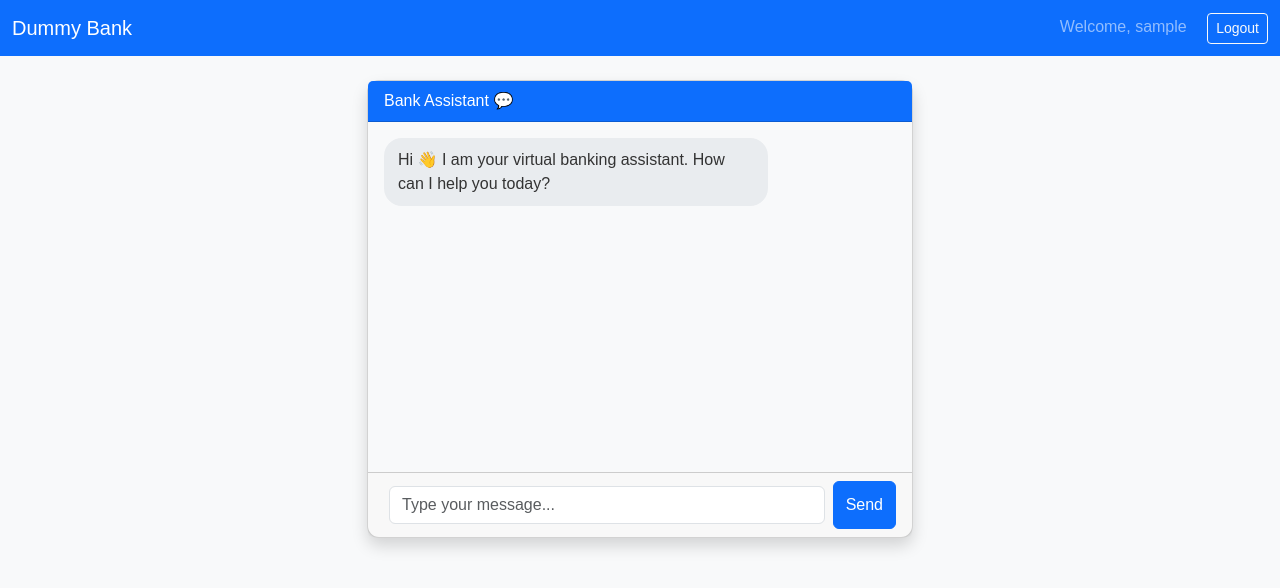
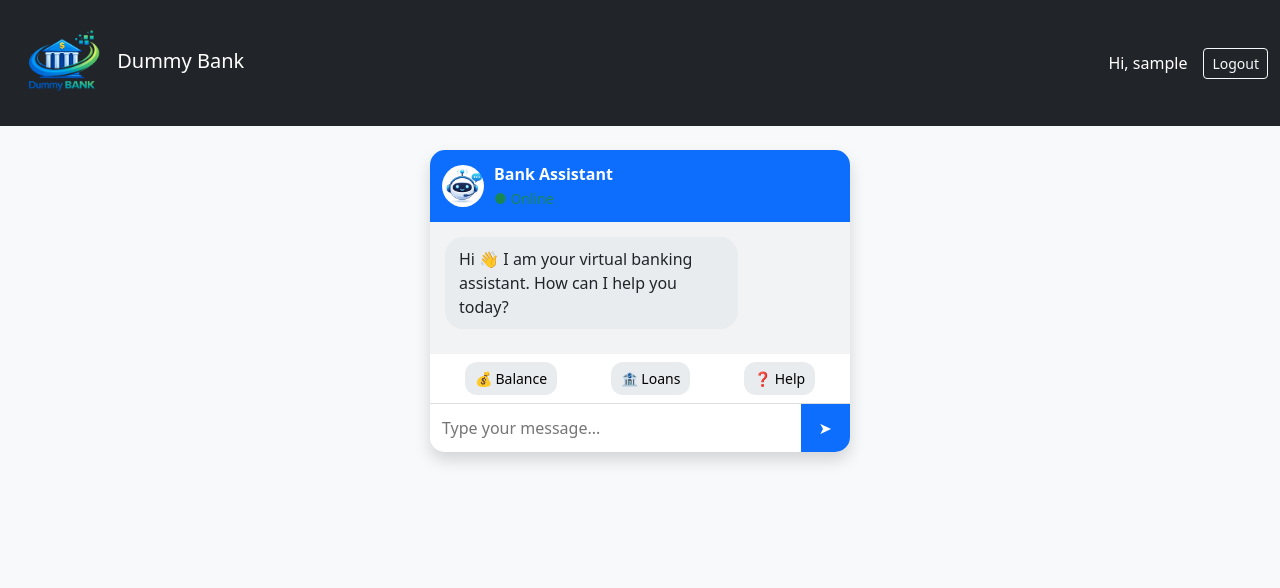
Before and after one commit to veduvin00/AN6001GrpProject, a Flask app: page /dashboard in a window 1280 px wide. Shown: the top 588 px of the page. Run offline with Flask 3, Linux system fonts and the light colour scheme; the visitor is signed in with stand-in values (Sample User, id 1).

Commit message:
Second commit

```diff
--- a/data/chat_history.csv
+++ b/data/chat_history.csv
@@ -1,3 +1,7 @@
 username,message,sender
 user1,hi can u help me,user
 user1,"I can help you with balance, loans, and account queries.",bot
+user1,Check balance,user
+user1,"Your current balance is SGD 10,000.",bot
+user1,Help,user
+user1,"I can help you with balance, loans, and account queries.",bot
--- a/static/chatbot.js
+++ b/static/chatbot.js
@@ -1,12 +1,21 @@
+function handleEnter(e) {
+    if (e.key === "Enter") sendMessage();
+}
+
+function quickSend(text) {
+    document.getElementById("userInput").value = text;
+    sendMessage();
+}
+
 function sendMessage() {
     const input = document.getElementById("userInput");
     const message = input.value.trim();
-
     if (!message) return;
 
     const messages = document.getElementById("messages");
+    const typing = document.getElementById("typing");
 
-    // User message
+    // User bubble
     const userDiv = document.createElement("div");
     userDiv.className = "user-message";
     userDiv.innerText = message;
@@ -15,6 +24,9 @@ function sendMessage() {
     messages.scrollTop = messages.scrollHeight;
     input.value = "";
 
+    typing.classList.remove("d-none");
+
+    setTimeout(() => {
         fetch("/chat", {
             method: "POST",
             headers: { "Content-Type": "application/json" },
@@ -22,7 +34,8 @@ function sendMessage() {
         })
         .then(res => res.json())
         .then(data => {
-        // Bot message
+            typing.classList.add("d-none");
+
             const botDiv = document.createElement("div");
             botDiv.className = "bot-message";
             botDiv.innerText = data.reply;
@@ -30,4 +43,5 @@ function sendMessage() {
 
             messages.scrollTop = messages.scrollHeight;
         });
+    }, 800); // bot "thinking" delay
 }
--- a/static/style.css
+++ b/static/style.css
@@ -1,79 +1,123 @@
-body {
-    font-family: Arial, sans-serif;
-
+/* Container */
+.chat-container {
+    width: 100%;
+    max-width: 420px;
+    background: white;
+    border-radius: 15px;
+    display: flex;
+    flex-direction: column;
+    overflow: hidden;
 }
 
-input {
-    padding: 8px;
-    margin: 5px;
+/* Header */
+.chat-header {
+    display: flex;
+    gap: 10px;
+    align-items: center;
+    background: #0d6efd;
+    color: white;
+    padding: 12px;
 }
 
-button {
-    padding: 8px 12px;
+.bot-avatar {
+    width: 42px;
+    height: 42px;
+    border-radius: 50%;
 }
 
-#error {
-    color: red;
-}
-
-#chatbox {
-    margin-top: 30px;
-    border: 1px solid #ccc;
+/* Body */
+.chat-body {
+    flex: 1;
     padding: 15px;
-    width: 400px;
-}
-
-.login-card {
-    width: 350px;
-    border-radius: 12px;
-}
-
-/* Chatbot */
-.chatbot-card {
-    border-radius: 12px;
-}
-
-.chat-body {
-    height: 350px;
+    background: #f1f3f5;
     overflow-y: auto;
-    background: #f8f9fa;
 }
 
 /* Messages */
+.bot-message,
 .user-message {
-    background: #0d6efd;
-    color: white;
+    max-width: 75%;
     padding: 10px 14px;
     border-radius: 18px;
     margin-bottom: 10px;
-    max-width: 75%;
-    margin-left: auto;
-    animation: slideIn 0.3s ease;
+    animation: fadeIn 0.3s ease;
 }
 
 .bot-message {
     background: #e9ecef;
-    color: #333;
-    padding: 10px 14px;
-    border-radius: 18px;
-    margin-bottom: 10px;
-    max-width: 75%;
-    animation: fadeIn 0.4s ease;
+}
+
+.user-message {
+    background: #0d6efd;
+    color: white;
+    margin-left: auto;
+}
+
+/* Quick Actions */
+.quick-actions {
+    display: flex;
+    justify-content: space-around;
+    padding: 8px;
+    background: #fff;
+}
+
+.quick-actions button {
+    border: none;
+    background: #e9ecef;
+    padding: 6px 10px;
+    border-radius: 12px;
+    font-size: 14px;
+}
+
+/* Typing Indicator */
+.typing-indicator {
+    padding: 8px 15px;
+}
+
+.typing-indicator span {
+    height: 8px;
+    width: 8px;
+    background: #999;
+    border-radius: 50%;
+    display: inline-block;
+    animation: blink 1.4s infinite both;
+}
+
+.typing-indicator span:nth-child(2) {
+    animation-delay: 0.2s;
+}
+.typing-indicator span:nth-child(3) {
+    animation-delay: 0.4s;
+}
+
+@keyframes blink {
+    0% { opacity: .2; }
+    20% { opacity: 1; }
+    100% { opacity: .2; }
+}
+
+/* Input */
+.chat-input {
+    display: flex;
+    border-top: 1px solid #ddd;
+}
+
+.chat-input input {
+    flex: 1;
+    border: none;
+    padding: 12px;
+    outline: none;
+}
+
+.chat-input button {
+    background: #0d6efd;
+    color: white;
+    border: none;
+    padding: 0 18px;
 }
 
 /* Animations */
-@keyframes slideIn {
-    from {
-        transform: translateX(30px);
-        opacity: 0;
-    }
-    to {
-        transform: translateX(0);
-        opacity: 1;
-    }
+@keyframes fadeIn {
+    from { opacity: 0; transform: translateY(5px); }
+    to { opacity: 1; transform: translateY(0); }
 }
-
-@keyframes fadeIn {
-    from { opacity: 0; }
-    to { opacity: 1; }
-}
--- a/templates/dashboard.html
+++ b/templates/dashboard.html
@@ -1,7 +1,7 @@
 <!DOCTYPE html>
 <html lang="en">
 <head>
-    <title>Dummy Bank | Dashboard</title>
+    <title>Dummy Bank | Assistant</title>
 
     <!-- Bootstrap -->
     <link href="https://cdn.jsdelivr.net/npm/bootstrap@5.3.2/dist/css/bootstrap.min.css" rel="stylesheet">
@@ -10,41 +10,56 @@
 </head>
 <body class="bg-light">
 
-<nav class="navbar navbar-expand-lg navbar-dark bg-primary">
+<nav class="navbar navbar-dark bg-dark">
     <div class="container-fluid">
-        <span class="navbar-brand">Dummy Bank</span>
-
-        <div class="ms-auto">
-            <span class="navbar-text me-3">Welcome, {{ username }}</span>
+        <span class="navbar-brand mb-0 h1 text-center">
+            <img src="../static/images/bank_logo.png" alt="" width="100" height="100">
+            Dummy Bank</span>
+        <div class="d-flex align-items-center">
+            <span class="text-white me-3">Hi, {{ username }}</span>
             <a href="/logout" class="btn btn-outline-light btn-sm">Logout</a>
         </div>
     </div>
 </nav>
 
-<div class="container mt-4">
-    <div class="row justify-content-center">
-        <div class="col-md-6">
+<div class="container mt-4 d-flex justify-content-center">
+    <div class="chat-container shadow">
 
-            <!-- Chatbot Card -->
-            <div class="card shadow chatbot-card">
-                <div class="card-header bg-primary text-white">
-                    Bank Assistant 💬
-                </div>
+        <!-- Header -->
+        <div class="chat-header">
+            <img src="../static/images/bot.png" class="bot-avatar">
+            <div>
+                <div class="fw-bold">Bank Assistant</div>
+                <small class="text-success">● Online</small>
+            </div>
+        </div>
 
-                <div class="card-body chat-body" id="messages">
-                    <!-- Starter message -->
-                    <div class="bot-message">
-                        Hi 👋 I am your virtual banking assistant. How can I help you today?
-                    </div>
-                </div>
+        <!-- Messages -->
+        <div class="chat-body" id="messages">
+            <div class="bot-message">
+                Hi 👋 I am your virtual banking assistant.
+                How can I help you today?
+            </div>
+        </div>
 
-                <div class="card-footer d-flex">
-                    <input id="userInput" class="form-control me-2" placeholder="Type your message..." />
-                    <button class="btn btn-primary" onclick="sendMessage()">Send</button>
-                </div>
-            </div>
+        <!-- Quick Actions -->
+        <div class="quick-actions">
+            <button onclick="quickSend('Check balance')">💰 Balance</button>
+            <button onclick="quickSend('Loan details')">🏦 Loans</button>
+            <button onclick="quickSend('Help')">❓ Help</button>
+        </div>
 
+        <!-- Typing Indicator -->
+        <div id="typing" class="typing-indicator d-none">
+            <span></span><span></span><span></span>
         </div>
+
+        <!-- Input -->
+        <div class="chat-input">
+            <input id="userInput" placeholder="Type your message..." onkeydown="handleEnter(event)">
+            <button onclick="sendMessage()">➤</button>
+        </div>
+
     </div>
 </div>
 
```
Also changed, not shown: templates/login.html (+5 -3 lines), static/images/bank_logo.png (added), static/images/bot.png (added). Lines whose indentation alone changed are shown as unchanged.
